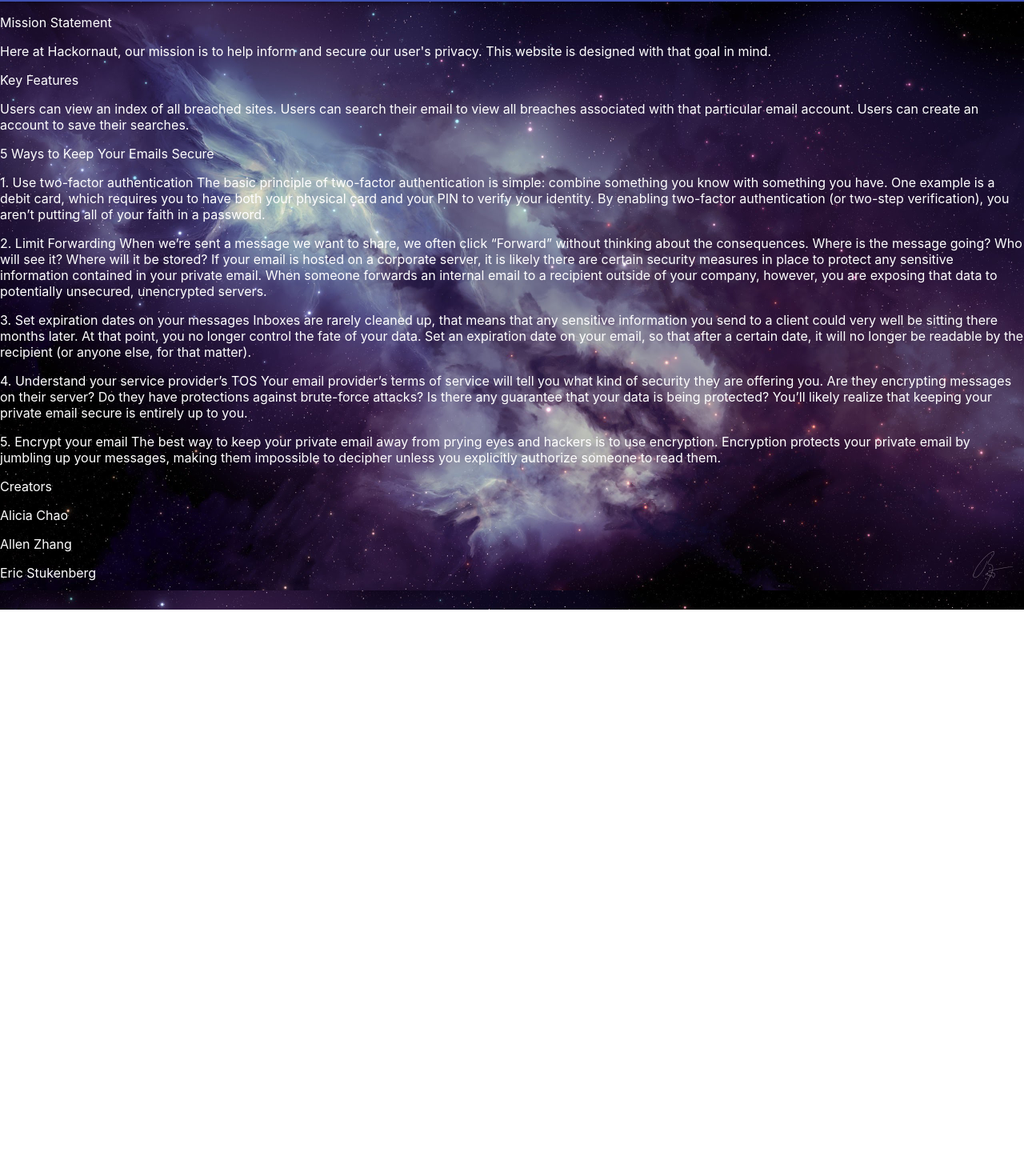
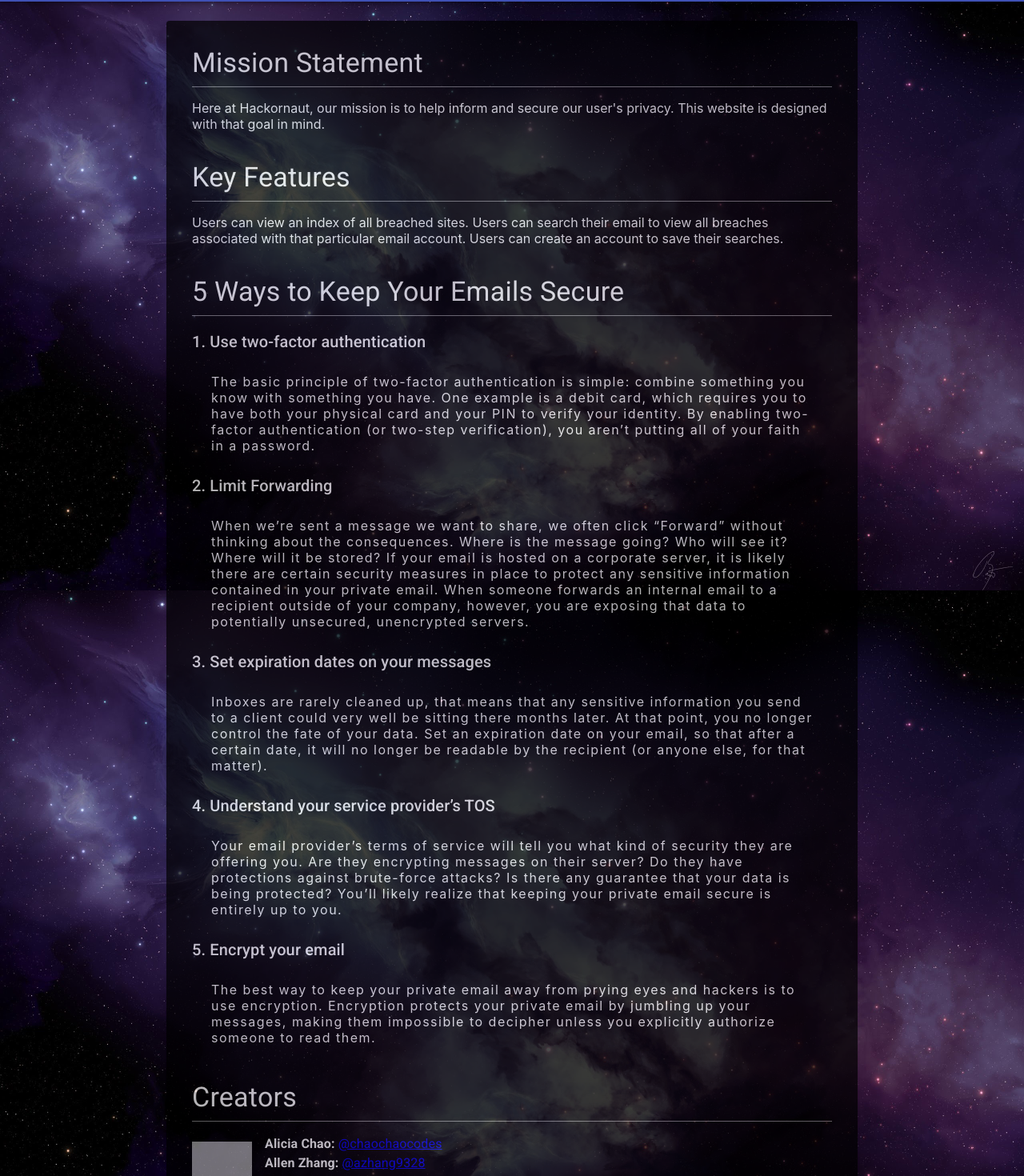
Before and after one commit to azhang9328/hackornaut-frontend, a React (Create React App) app: page /about in a window 1280 px wide. Shown: the part 62-1532 px from the top of the page at 80% size. Before the commit the page ends 824 px from the top, so only its background shows below. Built offline with nearby package versions, Linux system fonts and the light colour scheme; grey boxes are pictures that could not be loaded.

Commit message:
privacy statement

```diff
--- a/src/components/Privacy.js
+++ b/src/components/Privacy.js
@@ -1,52 +1,105 @@
-import React from 'react';
+import React, {Fragment} from 'react'
+import Paper from '@material-ui/core/Paper';
+import { makeStyles } from '@material-ui/core/styles';
+import Grid from '@material-ui/core/Grid';
+import Typography from '@material-ui/core/Typography';
+import Box from '@material-ui/core/Box';
+import ButtonBase from '@material-ui/core/ButtonBase';
+import Octocat from '../images/GitHub.png';
+import 'typeface-roboto';
 
-export default class Privacy extends React.Component{
-    render(){
+const useStyles = makeStyles(theme => ({
+  root: {
+    flexGrow: 1,
+    overflow: 'hidden',
+    },
+  paper: {
+    maxWidth: 800,
+    overflow: 'hidden',
+    margin: `${theme.spacing(1)}px auto`,
+    padding: theme.spacing(4),
+    backgroundColor: '#000000',
+    color: '#FFFFFF',
+    opacity: 0.7,
+  },
+  image: {
+    width: 75,
+    height: 75,
+  },
+  img: {
+    margin: 'auto',
+    display: 'inline-block',
+    maxWidth: '100%',
+    maxHeight: '100%',
+  },
+}));
+
+const Privacy = () => {
+    const classes = useStyles();
     return(
-            <div className=" d-flex flex-column mx-5 mt-5 text-left" >
-            <div className="Subhead">
-                <div className="Subhead-heading">Mission Statement</div>
-                </div>
+        <Fragment>
+            <div className={classes.root}>
+                <Paper className={classes.paper}>
+                  <Grid container wrap="nowrap" spacing={2}>
+                    <Grid item xs>
+                        <Typography variant="h4" line-height="1.6">Mission Statement</Typography><hr></hr>
                         <p>
-                Here at Hackornaut, our mission is to help inform and secure our user's privacy.  This website is designed with that goal in mind.                 </p>
-                <div className="Subhead">
-                <div className="Subhead-heading">Key Features</div>
-                </div>
+                        Here at Hackornaut, our mission is to help inform and secure our user's privacy.  This website is designed with that goal in mind.
+                        </p><br></br>
+                        <Typography variant="h4">Key Features</Typography><hr></hr>
                         <p>
                         Users can view an index of all breached sites.  Users can search their email to view all breaches associated with that particular email account.  Users can create an account to save their searches.
-                </p>
-                <div className="Subhead">
-                <div className="Subhead-heading">5 Ways to Keep Your Emails Secure</div>
-                </div>
+                        </p><br></br>
+                        <Typography variant="h4">5 Ways to Keep Your Emails Secure</Typography><hr></hr>
                         <p>
-                1.	Use two-factor authentication
+                          <Typography variant="h6">1.	Use two-factor authentication</Typography>
+                          <Box letterSpacing={1.5} m={3}>
                           The basic principle of two-factor authentication is simple: combine something you know with something you have. One example is a debit card, which requires you to have both your physical card and your PIN to verify your identity. By enabling two-factor authentication (or two-step verification), you aren’t putting all of your faith in a password.
+                          </Box>
                         </p>
                         <p>
-                2.	Limit Forwarding
+                          <Typography variant="h6">2.	Limit Forwarding</Typography>
+                          <Box letterSpacing={1.5} m={3}>
                           When we’re sent a message we want to share, we often click “Forward” without thinking about the consequences. Where is the message going? Who will see it? Where will it be stored? If your email is hosted on a corporate server, it is likely there are certain security measures in place to protect any sensitive information contained in your private email. When someone forwards an internal email to a recipient outside of your company, however, you are exposing that data to potentially unsecured, unencrypted servers.
+                          </Box>
                         </p>
                         <p>
-                3.	Set expiration dates on your messages
+                          <Typography variant="h6">3.	Set expiration dates on your messages</Typography>
+                          <Box letterSpacing={1.5} m={3}>
                           Inboxes are rarely cleaned up, that means that any sensitive information you send to a client could very well be sitting there months later. At that point, you no longer control the fate of your data. Set an expiration date on your email, so that after a certain date, it will no longer be readable by the recipient (or anyone else, for that matter).
+                          </Box>
                         </p>
                         <p>
-                4.	Understand your service provider’s TOS
+                          <Typography variant="h6">4.	Understand your service provider’s TOS</Typography>
+                          <Box letterSpacing={1.5} m={3}>
                           Your email provider’s terms of service will tell you what kind of security they are offering you. Are they encrypting messages on their server? Do they have protections against brute-force attacks? Is there any guarantee that your data is being protected?  You’ll likely realize that keeping your private email secure is entirely up to you.
+                          </Box>
                         </p>
                         <p>
-                5.	Encrypt your email
+                          <Typography variant="h6">5.	Encrypt your email</Typography>
+                          <Box letterSpacing={1.5} m={3}>
                           The best way to keep your private email away from prying eyes and hackers is to use encryption. Encryption protects your private email by jumbling up your messages, making them impossible to decipher unless you explicitly authorize someone to read them.
-                </p>
-
-                <div className="Subhead">
-                <div className="Subhead-heading">Creators</div>
+                          </Box>
+                        </p><br></br>
+                        <Typography variant="h4">Creators</Typography><hr></hr>
+                    </Grid>
+                  </Grid>
+                  <Grid container wrap="nowrap" spacing={2}>
+                    <Grid item>
+                      <ButtonBase className={classes.image}>
+                        <img className={classes.img} alt="complex" src={Octocat}/>
+                      </ButtonBase>
+                    </Grid>
+                    <Grid item xs>
+                      <Typography><strong>Alicia Chao: </strong><a href="https://github.com/chaochaocodes">@chaochaocodes</a></Typography>
+                      <Typography><strong>Allen Zhang: </strong><a href="https://github.com/azhang9328">@azhang9328</a></Typography>
+                      <Typography><strong>Eric Stukenberg: </strong><a href="https://github.com/EricStukenberg">@EricStukenberg</a></Typography>
+                    </Grid>
+                  </Grid>
+                </Paper>
             </div>
-                <p> Alicia Chao </p>
-                <p> Allen Zhang </p>
-                <p> Eric Stukenberg </p>
-
-            </div>
+        </Fragment>
     )
 }
-}
+
+export default Privacy
```
Lines whose indentation alone changed are shown as unchanged.
